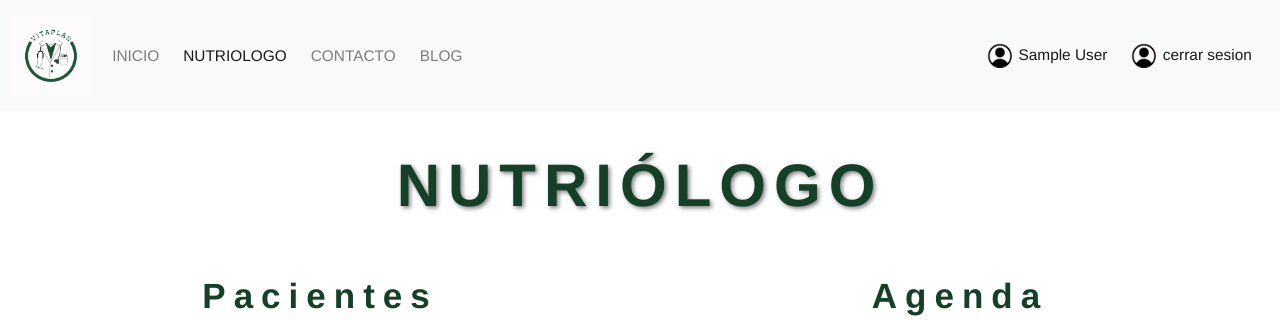
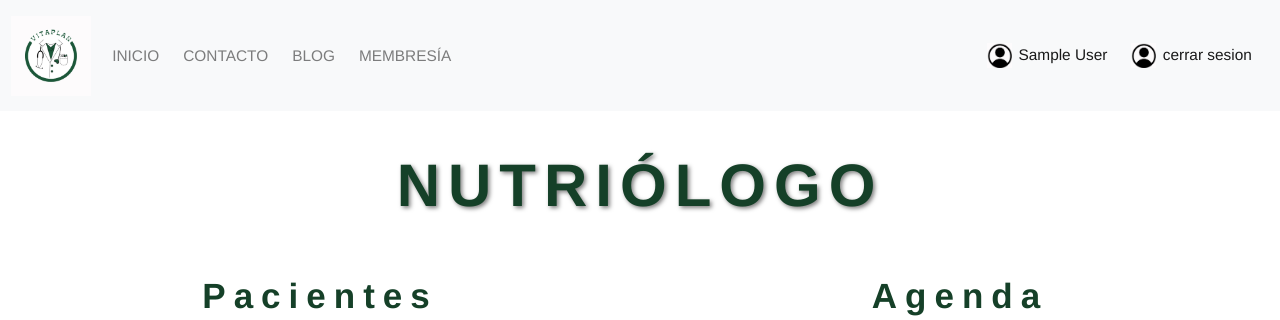
Before and after one commit to SaulJacov/vitaplan, a PHP site: page /nutriologo.php in a window 1280 px wide. Shown: the top 320 px of the page. Run offline with PHP 8.4, Linux system fonts and the light colour scheme; the visitor is signed in with stand-in values (Sample User, id 1); data that the repository does not hold is empty; some libraries are stand-ins or nearby versions.

Commit message:
Añadiendo MEMBRESIA al header

```diff
--- a/nutriologo.php
+++ b/nutriologo.php
@@ -31,23 +31,23 @@ $nutriologo = $_SESSION['usuario_nombre'];
     </head>
     <body style="background-color: #FFFFFF">
         <nav class="navbar navbar-expand-md navbar-light bg-light navbar-hover fixed-top">
-            <a class="navbar-brand" href="index.html"><img src="img/Logo.jpg" class="hover" style="height: 80px"></a>
+            <a class="navbar-brand" href="indexN.php"><img src="img/Logo.jpg" class="hover" style="height: 80px"></a>
             <button class="navbar-toggler" type="button" data-toggle="collapse" data-target="#navbarHover" aria-controls="navbarDD" aria-expanded="false" aria-label="Navigation" style="background: #FFFFFF">
                 <span class="navbar-toggler-icon"></span>
             </button>
             <div class="collapse navbar-collapse" id="navbarHover">
                 <ul class="navbar-nav">
                     <li class="nav-item">
-                        <a class="nav-link" href="index.html">INICIO</a>
-                    </li>
-                    <li class="nav-item-2 active">
-                        <a class="nav-link" href="precio.html">NUTRIOLOGO<span class="sr-only">(current)</span></a>
+                        <a class="nav-link" href="indexN.php">INICIO</a>
                     </li>
                     <li class="nav-item">
                         <a class="nav-link" href="contacto.html">CONTACTO</a>
                     </li>
                     <li class="nav-item">
                         <a class="nav-link" href="blog2.html">BLOG</a>
+                    </li>
+                    <li class="nav-item">
+                        <a class="nav-link" href="precio.php">MEMBRESÍA</a>
                     </li>
                 </ul>
                 <div class="col">
```
